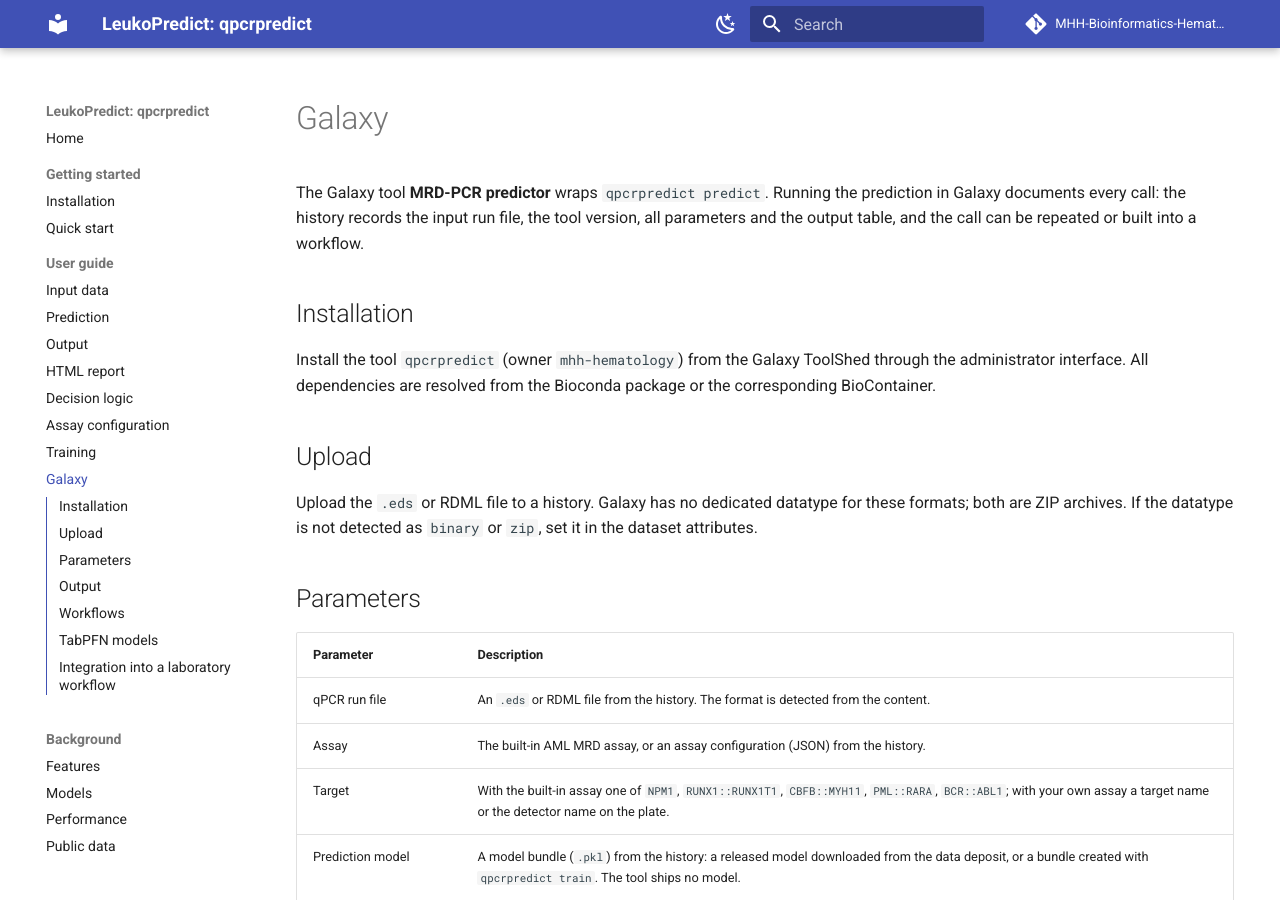
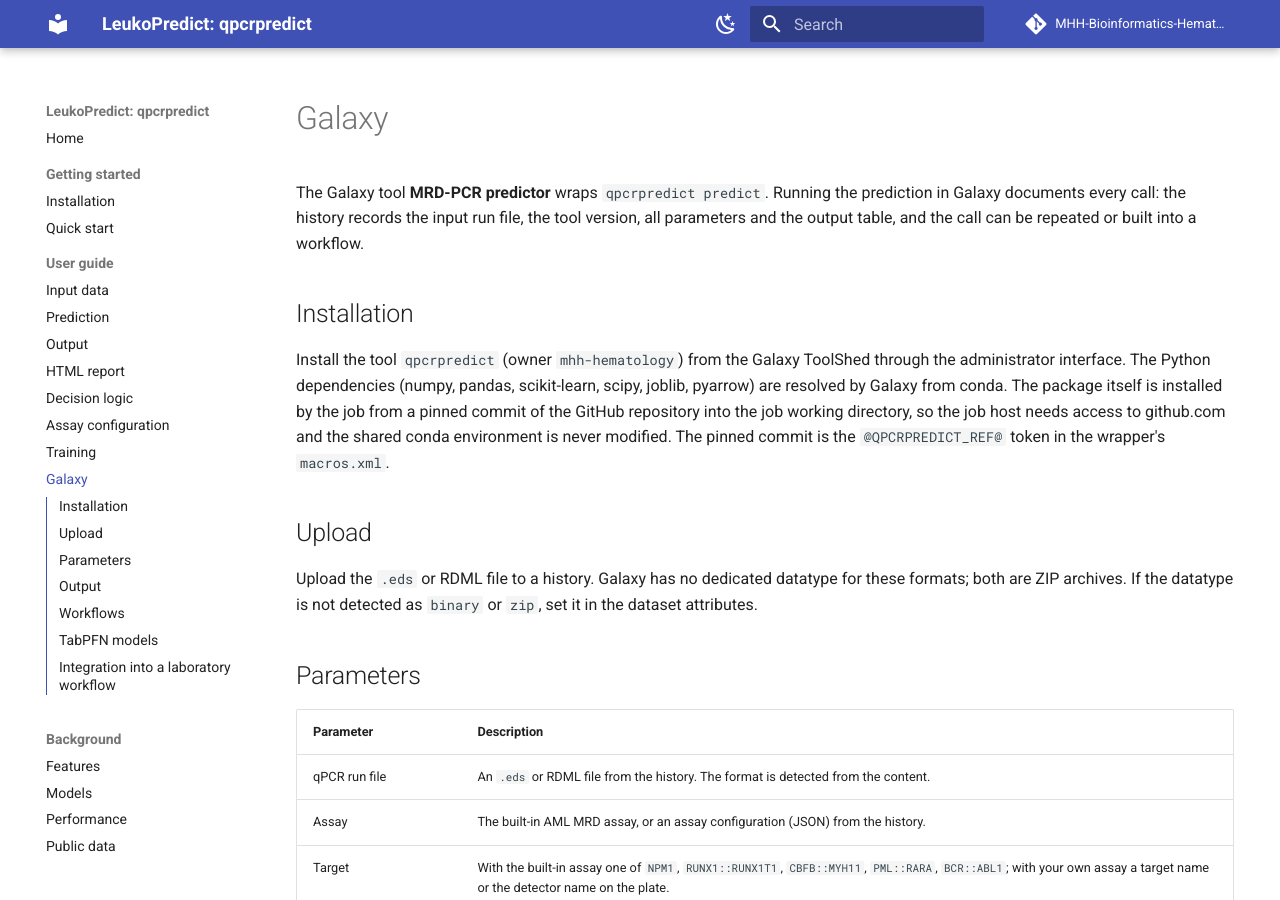
Before and after one commit to MHH-Bioinformatics-Hematology/qpcrpredict, an MkDocs documentation site: the page built from docs/galaxy.md, in a window 1280 px wide and 900 px high. Built offline with MkDocs 1.6.1 and Material for MkDocs 9.7.7, drawn with Linux system fonts in a browser that asks for light colours; comment, search, counter and statistics services are not loaded.

Commit message:
docs: Galaxy wrapper resolves dependencies from conda and installs the package from a pinned GitHub commit
Co-Authored-By: Claude Fable 5.1 <noreply@anthropic.com>

```diff
--- a/docs/galaxy.md
+++ b/docs/galaxy.md
@@ -7,7 +7,11 @@ the output table, and the call can be repeated or built into a workflow.
 ## Installation
 
 Install the tool `qpcrpredict` (owner `mhh-hematology`) from the Galaxy ToolShed through the administrator
-interface. All dependencies are resolved from the Bioconda package or the corresponding BioContainer.
+interface. The Python dependencies (numpy, pandas, scikit-learn, scipy, joblib, pyarrow) are resolved
+by Galaxy from conda. The package itself is installed by the job from a pinned commit of the GitHub
+repository into the job working directory, so the job host needs access to github.com and the shared
+conda environment is never modified. The pinned commit is the `@QPCRPREDICT_REF@` token in the
+wrapper's `macros.xml`.
 
 ## Upload
 
```
